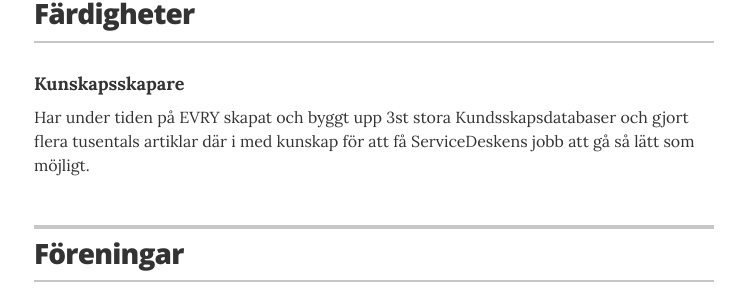
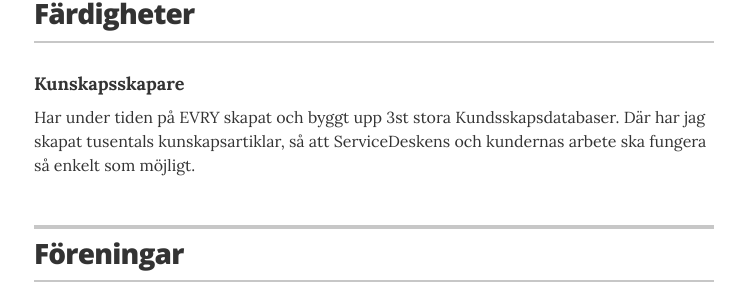
Before and after one commit to pownas/CV, a Jekyll site: the page built from index.html, in a window 1280 px wide and 900 px high, scrolled down 2309 px. Shown: the part 153-453 px from the top of the window, without its empty margins (266-1011 px from the left). Built offline with Jekyll 4.4.1, drawn with Linux system fonts in a browser that asks for light colours.

Commit message:
Uppdaterat färdigheterna

```diff
--- a/_data/skills.yml
+++ b/_data/skills.yml
@@ -9,4 +9,4 @@
 
 # Digital content development and creation
 - skill: "Kunskapsskapare"
-  description: "Har under tiden på EVRY skapat och byggt upp 3st stora Kundsskapsdatabaser och gjort flera tusentals artiklar där i med kunskap för att få ServiceDeskens jobb att gå så lätt som möjligt. "
+  description: "Har under tiden på EVRY skapat och byggt upp 3st stora Kundsskapsdatabaser. Där har jag skapat tusentals kunskapsartiklar, så att ServiceDeskens och kundernas arbete ska fungera så enkelt som möjligt. "
```
